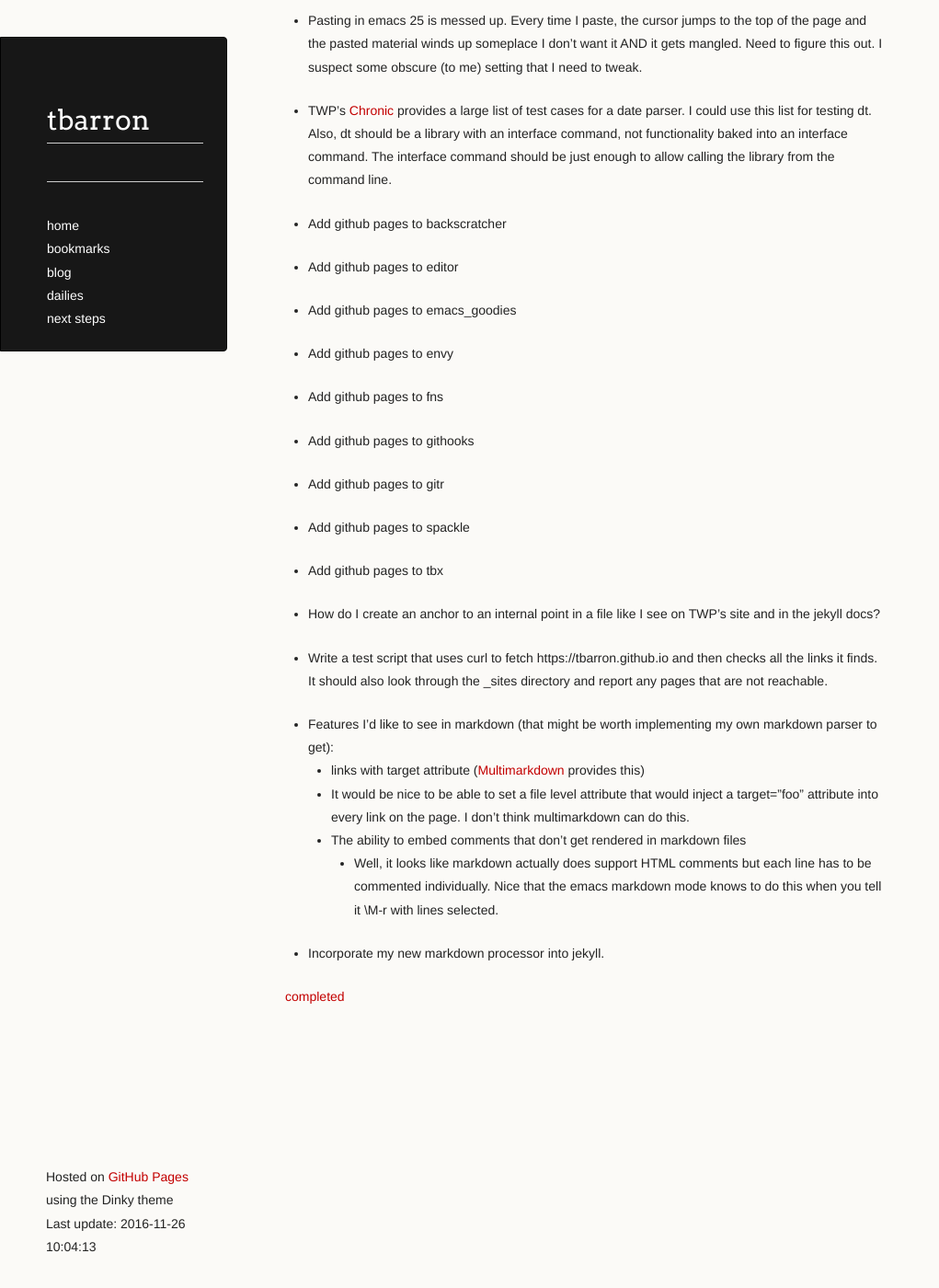
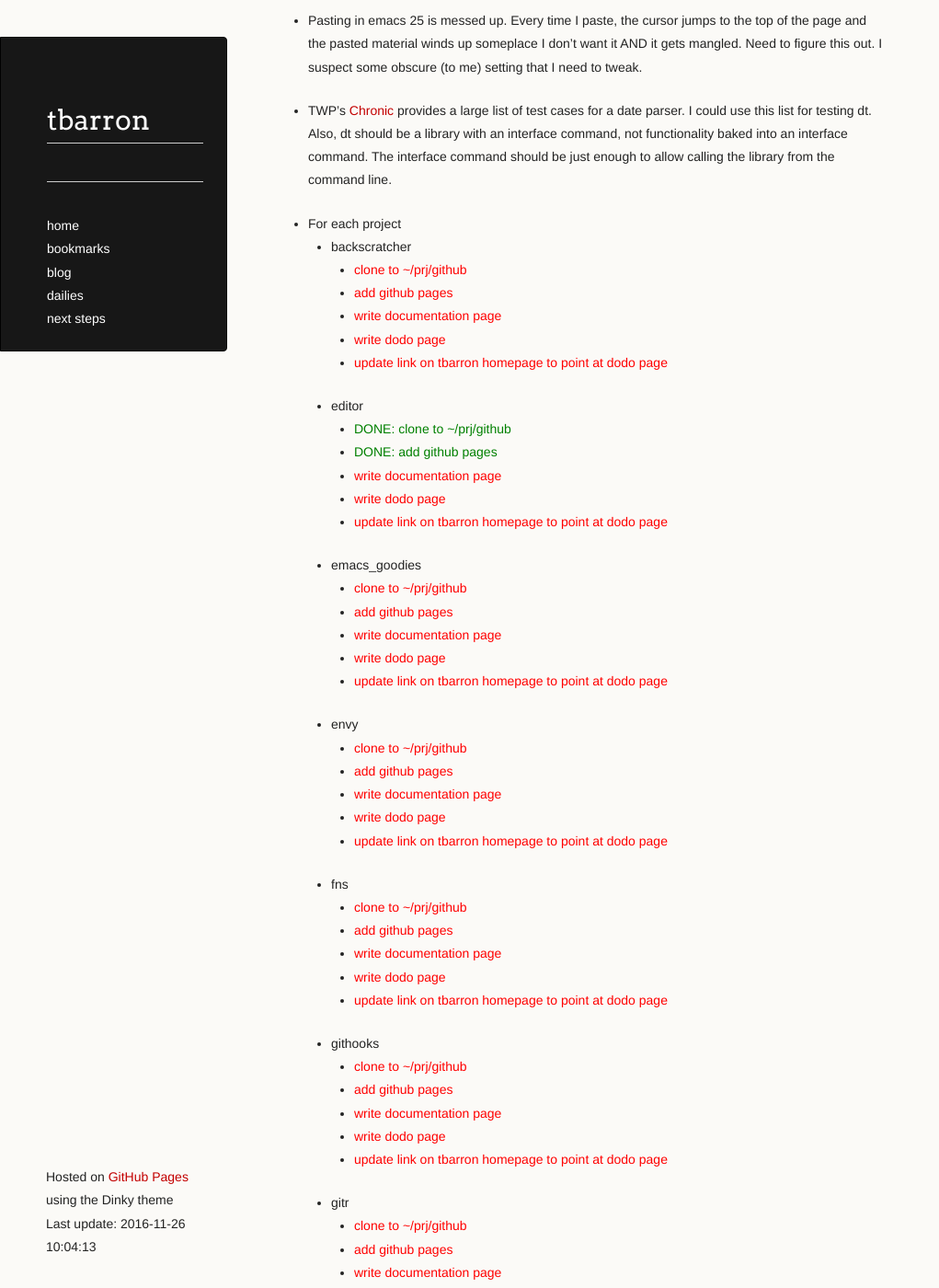
Before and after one commit to tbarron/tbarron.github.io, a Jekyll site: the page built from DODO.md, in a window 1280 px wide and 1400 px high, scrolled down 242 px. Shown: the whole window at 92% size, without its empty margins (0-1021 px from the left). Built offline with Jekyll 4.4.1, drawn with Linux system fonts in a browser that asks for light colours; some of the changed text lies outside the part shown.

Commit message:
- Add detail to the work on building out documentation for each of the    projects

```diff
--- a/DODO.md
+++ b/DODO.md
@@ -27,23 +27,61 @@ title: Stuff I Want To Get Done
    should be just enough to allow calling the library from the command
    line.
 
- * Add github pages to backscratcher
-
- * Add github pages to editor
-
- * Add github pages to emacs_goodies
-
- * Add github pages to envy
-
- * Add github pages to fns
-
- * Add github pages to githooks
-
- * Add github pages to gitr
-
- * Add github pages to spackle
-
- * Add github pages to tbx
+ * For each project
+   * backscratcher
+     * <font color='red'>clone to ~/prj/github</font>
+     * <font color='red'>add github pages</font>
+     * <font color='red'>write documentation page</font>
+     * <font color='red'>write dodo page</font>
+     * <font color='red'>update link on tbarron homepage to point at dodo page</font>
+   * editor
+     * <font color='green'>DONE: clone to ~/prj/github</font>
+     * <font color='green'>DONE: add github pages</font>
+     * <font color='red'>write documentation page</font>
+     * <font color='red'>write dodo page</font>
+     * <font color='red'>update link on tbarron homepage to point at dodo page</font>
+   * emacs_goodies
+     * <font color='red'>clone to ~/prj/github</font>
+     * <font color='red'>add github pages</font>
+     * <font color='red'>write documentation page</font>
+     * <font color='red'>write dodo page</font>
+     * <font color='red'>update link on tbarron homepage to point at dodo page</font>
+   * envy
+     * <font color='red'>clone to ~/prj/github</font>
+     * <font color='red'>add github pages</font>
+     * <font color='red'>write documentation page</font>
+     * <font color='red'>write dodo page</font>
+     * <font color='red'>update link on tbarron homepage to point at dodo page</font>
+   * fns
+     * <font color='red'>clone to ~/prj/github</font>
+     * <font color='red'>add github pages</font>
+     * <font color='red'>write documentation page</font>
+     * <font color='red'>write dodo page</font>
+     * <font color='red'>update link on tbarron homepage to point at dodo page</font>
+   * githooks
+     * <font color='red'>clone to ~/prj/github</font>
+     * <font color='red'>add github pages</font>
+     * <font color='red'>write documentation page</font>
+     * <font color='red'>write dodo page</font>
+     * <font color='red'>update link on tbarron homepage to point at dodo page</font>
+   * gitr
+     * <font color='red'>clone to ~/prj/github</font>
+     * <font color='red'>add github pages</font>
+     * <font color='red'>write documentation page</font>
+     * <font color='red'>write dodo page</font>
+     * <font color='red'>update link on tbarron homepage to point at dodo page</font>
+   * spackle
+     * <font color='red'>clone to ~/prj/github</font>
+     * <font color='red'>add github pages</font>
+     * <font color='red'>write documentation page</font>
+     * <font color='red'>write dodo page</font>
+     * <font color='red'>update link on tbarron homepage to point at dodo page</font>
+   * tbx
+     * <font color='red'>clone to ~/prj/github</font>
+     * <font color='red'>add github pages</font>
+     * <font color='red'>write documentation page</font>
+     * <font color='red'>write dodo page</font>
+     * <font color='red'>update link on tbarron homepage to point at dodo page</font>
 
  * How do I create an anchor to an internal point in a file like I see on
    TWP's site and in the jekyll docs?
```
